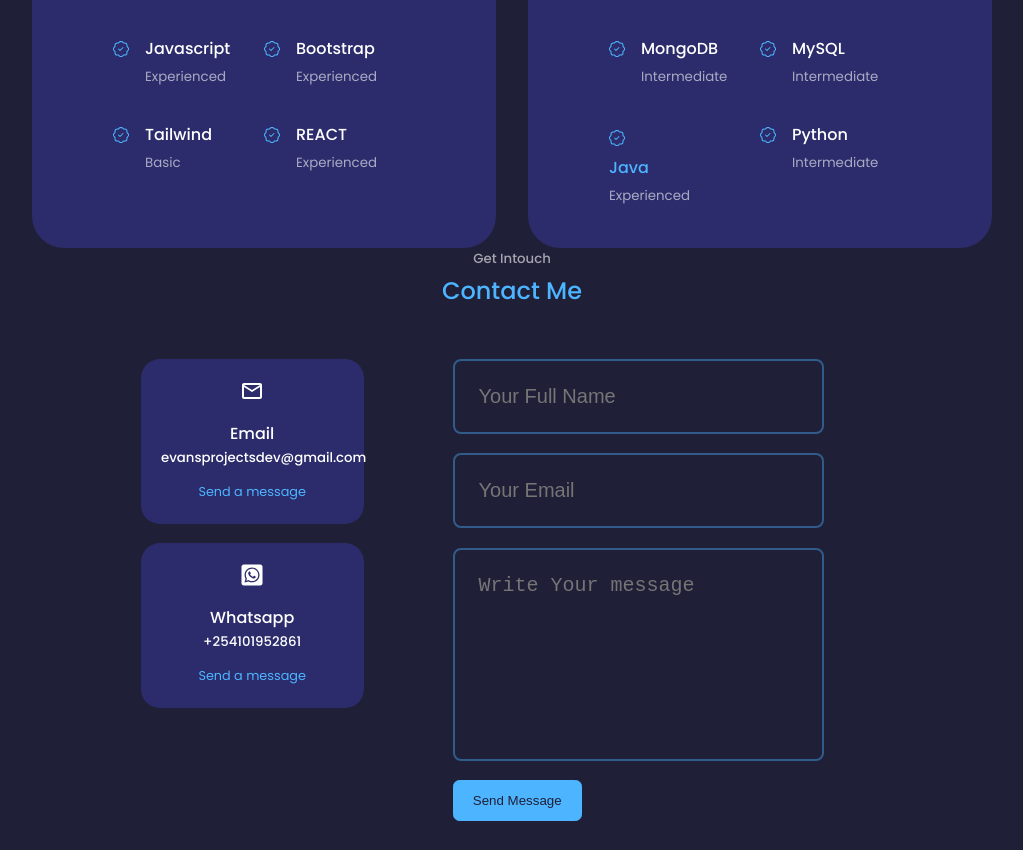
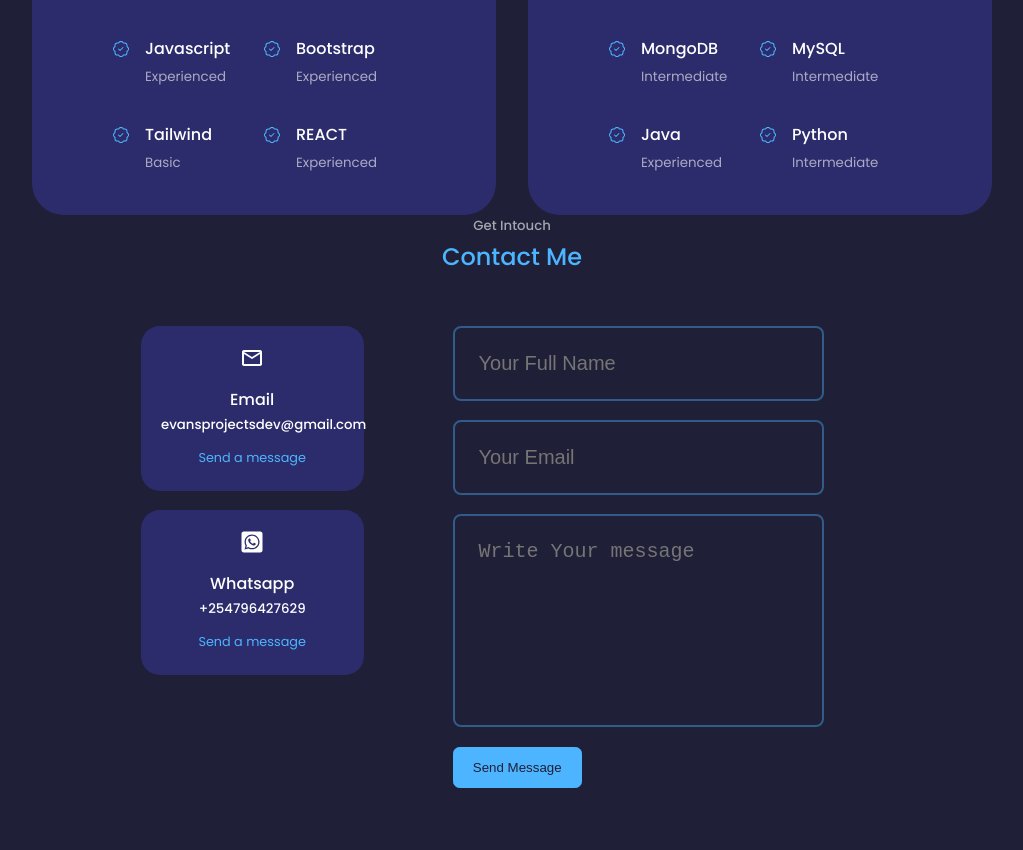
Before and after one commit to Evanoken/Evans-Portfolio, a React (Create React App) app: page / in a window 1280 px wide. Shown: the part 2021-2871 px from the top of the page, without its empty margins (128-1151 px from the left). Built offline with nearby package versions, Linux system fonts and the light colour scheme.

Commit message:
Image and Unfunctional buttons change

```diff
--- a/src/components/Experience/Experience.jsx
+++ b/src/components/Experience/Experience.jsx
@@ -89,8 +89,8 @@ const Experince = () => {
               <small className="text-light">Intermediate</small>
               </div>
             </article>
-            <article className="experience__details-icon">
-              <BsPatchCheck className='experience'/>
+            <article className="experience__details">
+              <BsPatchCheck className='experience__details-icon'/>
               <div>
               <h4>Java</h4>
               <small className="text-light">Experienced</small>
--- a/src/components/about/about.jsx
+++ b/src/components/about/about.jsx
@@ -1,6 +1,6 @@
 import React from 'react'
 import './about.css'
-import ME from '../../assets/im4.jpg'
+import ME from '../../assets/IMG8.jpg'
 import {AiOutlineFolderAdd} from 'react-icons/ai'
 
 const about = () => {
--- a/src/components/contacts/Contacts.jsx
+++ b/src/components/contacts/Contacts.jsx
@@ -34,8 +34,8 @@ const Contacts = () => {
           <article className="contact__option">
             <FaWhatsappSquare className='contact__option-icon'/>
             <h4>Whatsapp</h4>
-            <h5>+254101952861</h5>
-            <a href="https://api.whatsapp.com/send?phone+254101952861" target="_blank" rel="noreferrer">Send a message</a>
+            <h5>+254796427629</h5>
+            <a href="https://api.whatsapp.com/send?phone+254796427629" target="_blank" rel="noreferrer">Send a message</a>
           </article>
         </div>
         <form ref={formRef} onSubmit={sendEmail}>
--- a/src/components/nav/Nav.jsx
+++ b/src/components/nav/Nav.jsx
@@ -10,7 +10,7 @@ const Nav = () => {
   const [activeNav, setActiveNav] = useState('#')
   return (
     <nav>
-      <a href="#//" onClick={()=> setActiveNav("#about")} className={activeNav===('#about'? 'active' : '')}><AiOutlineHome/></a>
+      <a href="#" onClick={()=> setActiveNav("#about")} className={activeNav===('#about'? 'active' : '')}><AiOutlineHome/></a>
     <a href="#about" onClick={()=> setActiveNav("#about")} className={activeNav===('#about'? 'active' : '')}><AiOutlineUser/></a>
       <a href="#experience" onClick={()=> setActiveNav("#about")} className={activeNav===('#about'? 'active' : '')}><AiOutlineBook/></a>
       <a href="#contacts" onClick={()=> setActiveNav("#about")} className={activeNav===('#about'? 'active' : '')}><AiOutlineMessage/></a>
```
Also changed, not shown: src/assets/IMG8.jpg (added).
